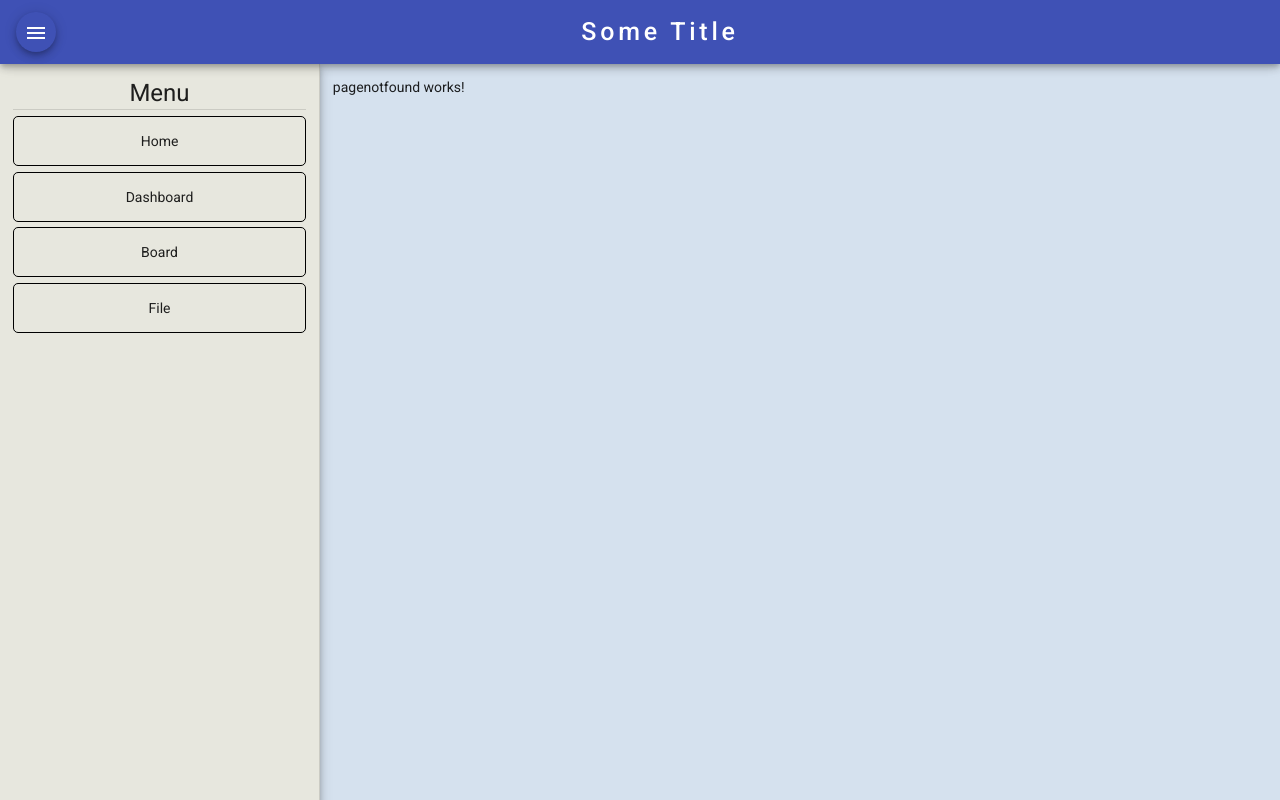
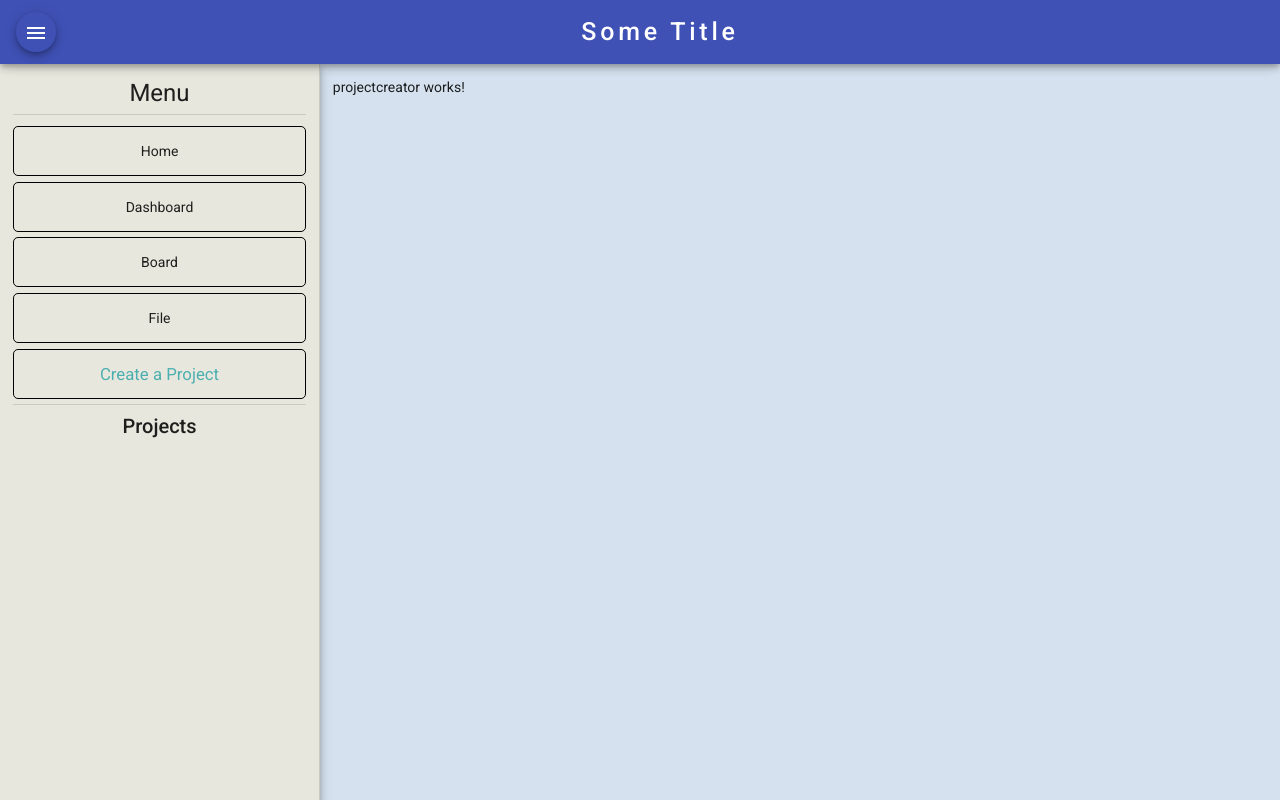
Before and after one commit to Akk4r1n/Planner, an Angular app: page /projectcreator in a window 1280 px wide. Built offline with nearby package versions, Linux system fonts and the light colour scheme.

Commit message:
Add components to create and view projects

```diff
--- a/src/app/app-routing.module.ts
+++ b/src/app/app-routing.module.ts
@@ -5,12 +5,14 @@ import { DashboardComponent } from './components/dashboard/dashboard.component';
 import { FileComponent } from './components/file/file.component';
 import { HomeComponent } from './components/home/home.component';
 import { PagenotfoundComponent } from './components/pagenotfound/pagenotfound.component';
+import { ProjectcreatorComponent } from './components/projectcreator/projectcreator.component';
 
 const routes: Routes = [
   { path: "home", component: HomeComponent },
   { path: "dashboard", component: DashboardComponent },
   { path: "board", component: BoardComponent },
   { path: "file", component: FileComponent },
+  { path: "projectcreator", component: ProjectcreatorComponent },
   { path: "", redirectTo: "/home", pathMatch: "full" },
   { path: "**", component: PagenotfoundComponent }
 ];
--- a/src/app/app.module.ts
+++ b/src/app/app.module.ts
@@ -12,6 +12,8 @@ import { SidenavComponent } from './components/sidenav/sidenav.component';
 import { ToolbarComponent } from './components/toolbar/toolbar.component';
 import { BoardComponent } from './components/board/board.component';
 import { FileComponent } from './components/file/file.component';
+import { ProjectviewerComponent } from './components/projectviewer/projectviewer.component';
+import { ProjectcreatorComponent } from './components/projectcreator/projectcreator.component';
 
 @NgModule({
   declarations: [
@@ -22,7 +24,9 @@ import { FileComponent } from './components/file/file.component';
     SidenavComponent,
     ToolbarComponent,
     BoardComponent,
-    FileComponent
+    FileComponent,
+    ProjectviewerComponent,
+    ProjectcreatorComponent
   ],
   imports: [
     BrowserModule,
--- /dev/null
+++ b/src/app/components/projectcreator/projectcreator.component.html
@@ -0,0 +1 @@
+<p>projectcreator works!</p>
--- /dev/null
+++ b/src/app/components/projectcreator/projectcreator.component.ts
@@ -0,0 +1,15 @@
+import { Component, OnInit } from '@angular/core';
+
+@Component({
+  selector: 'app-projectcreator',
+  templateUrl: './projectcreator.component.html',
+  styleUrls: ['./projectcreator.component.css']
+})
+export class ProjectcreatorComponent implements OnInit {
+
+  constructor() { }
+
+  ngOnInit(): void {
+  }
+
+}
--- /dev/null
+++ b/src/app/components/projectviewer/projectviewer.component.html
@@ -0,0 +1 @@
+<p>projectviewer works!</p>
--- /dev/null
+++ b/src/app/components/projectviewer/projectviewer.component.ts
@@ -0,0 +1,15 @@
+import { Component, OnInit } from '@angular/core';
+
+@Component({
+  selector: 'app-projectviewer',
+  templateUrl: './projectviewer.component.html',
+  styleUrls: ['./projectviewer.component.css']
+})
+export class ProjectviewerComponent implements OnInit {
+
+  constructor() { }
+
+  ngOnInit(): void {
+  }
+
+}
--- a/src/app/components/sidenav/sidenav.component.css
+++ b/src/app/components/sidenav/sidenav.component.css
@@ -41,6 +41,11 @@ a {
   justify-content: center !important;
 }
 
+mat-divider {
+  margin-top: 5px;
+  margin-bottom: 5px;
+}
+
 .active {
   color:rgb(77, 175, 175);
   font-size: larger;
--- a/src/app/components/sidenav/sidenav.component.html
+++ b/src/app/components/sidenav/sidenav.component.html
@@ -12,7 +12,10 @@
         <a class="item" routerLink="/dashboard" routerLinkActive="active">Dashboard</a>
         <a class="item" routerLink="/board" routerLinkActive="active">Board</a>
         <a class="item" routerLink="/file" routerLinkActive="active">File</a>
+        <a class="item" routerLink="/projectcreator" routerLinkActive="active">Create a Project</a>
       </div>
+      <mat-divider></mat-divider>
+      <h2>Projects</h2>
     </div>
 
   </mat-sidenav>
```
Also changed, not shown: src/app/components/projectcreator/projectcreator.component.css (added), src/app/components/projectviewer/projectviewer.component.css (added), 2 other files (tests, documents, lock files or other folders).
